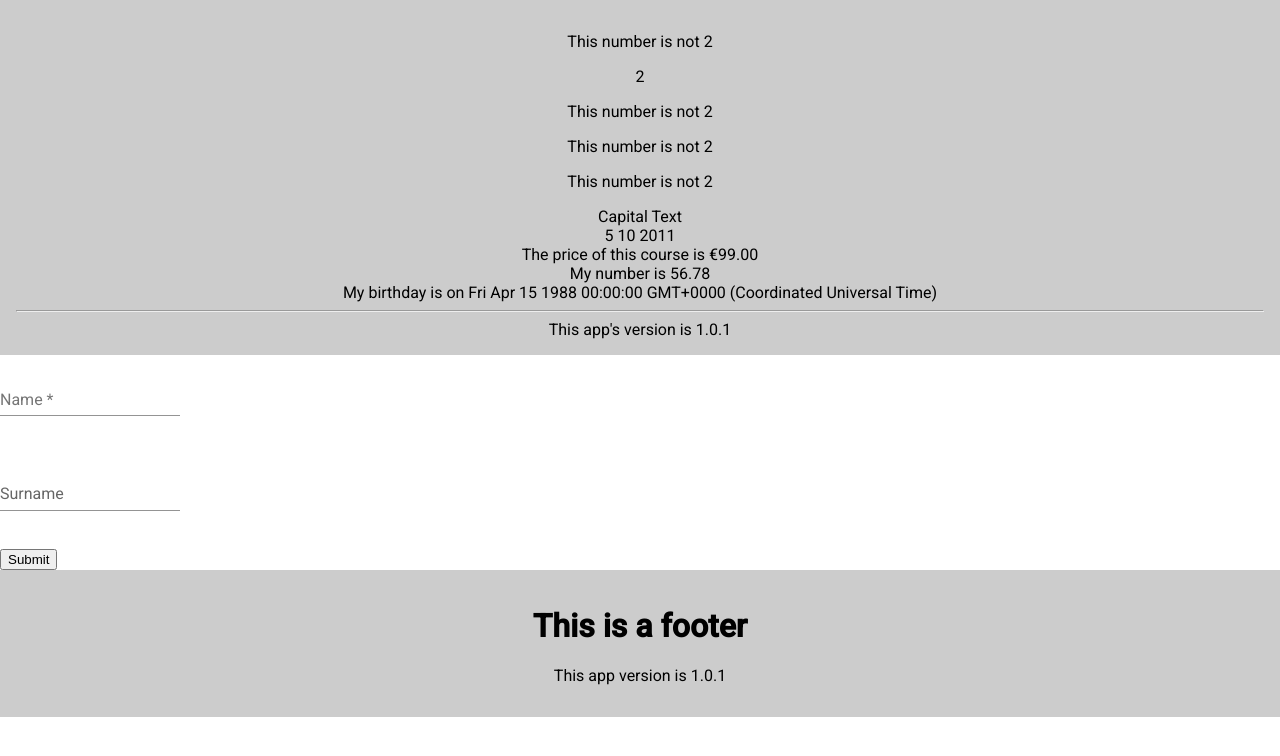
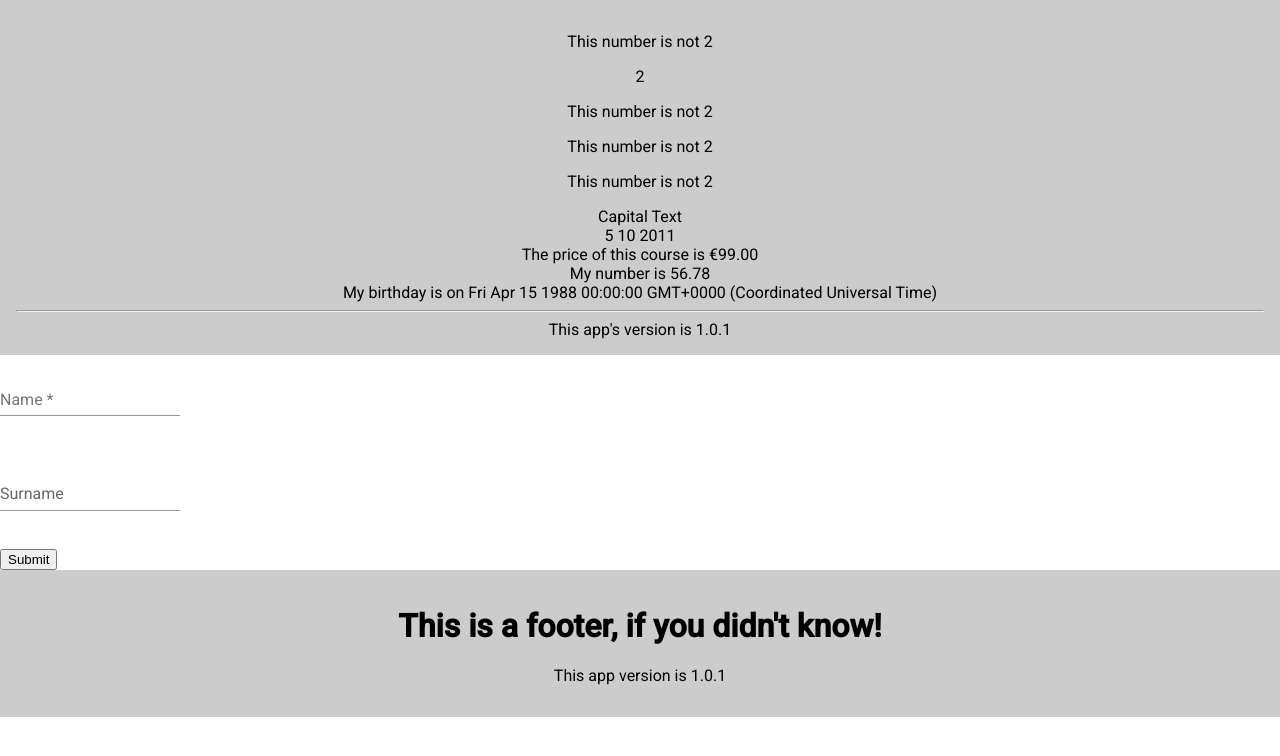
Before and after one commit to nedim1511/my-course-app, an Angular app: page / in a window 1280 px wide. Shown: the top 756 px of the page. Built offline with nearby package versions, Linux system fonts and the light colour scheme.

Commit message:
sorry for the noise, here is a change in the footer

```diff
--- a/src/app/modules/shared/layout/footer/footer.component.html
+++ b/src/app/modules/shared/layout/footer/footer.component.html
@@ -1,4 +1,4 @@
 <div>
-  <h1>This is a footer</h1>
+  <h1>This is a footer, if you didn't know!</h1>
   <p>This app version is {{ version }}</p>
 </div>
```
